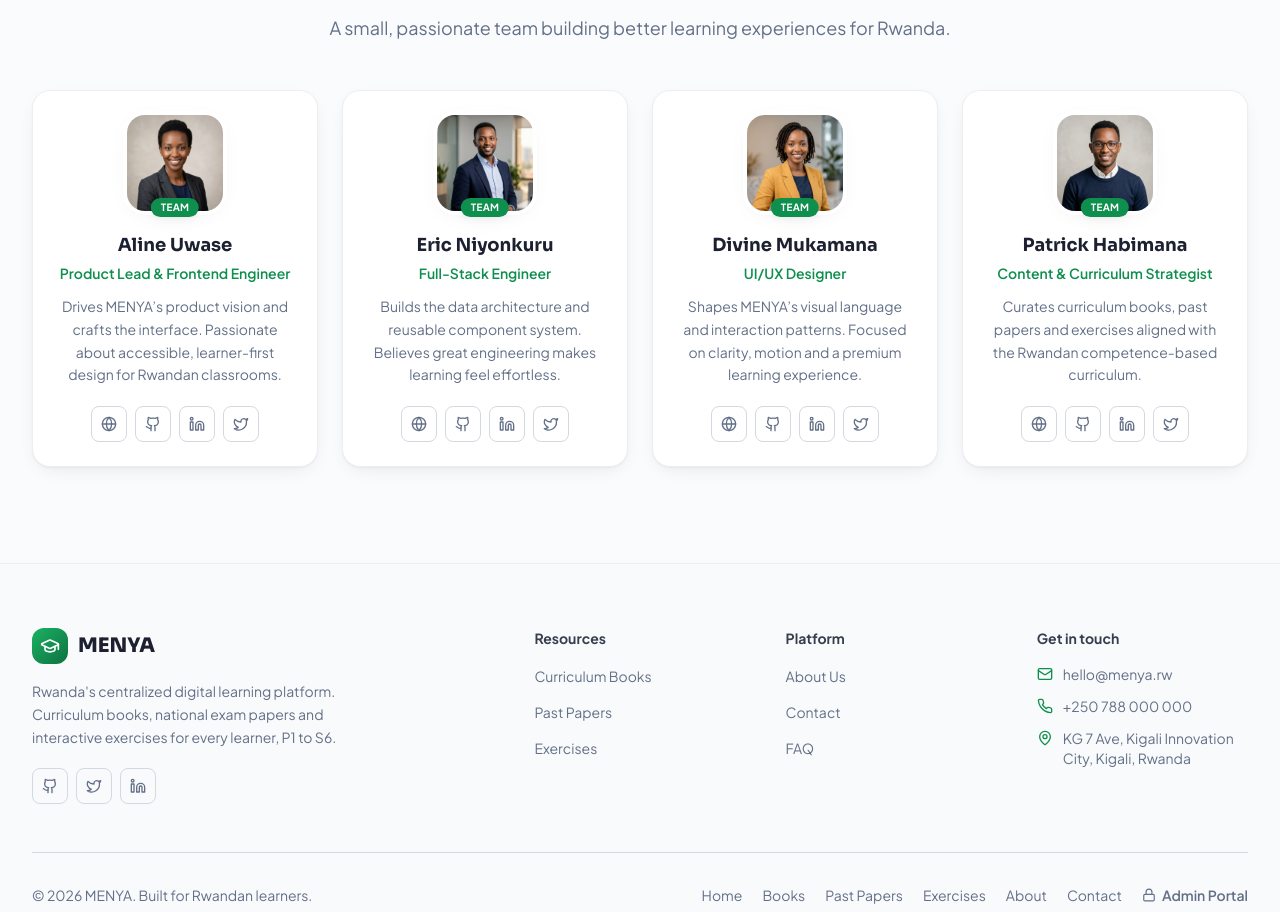
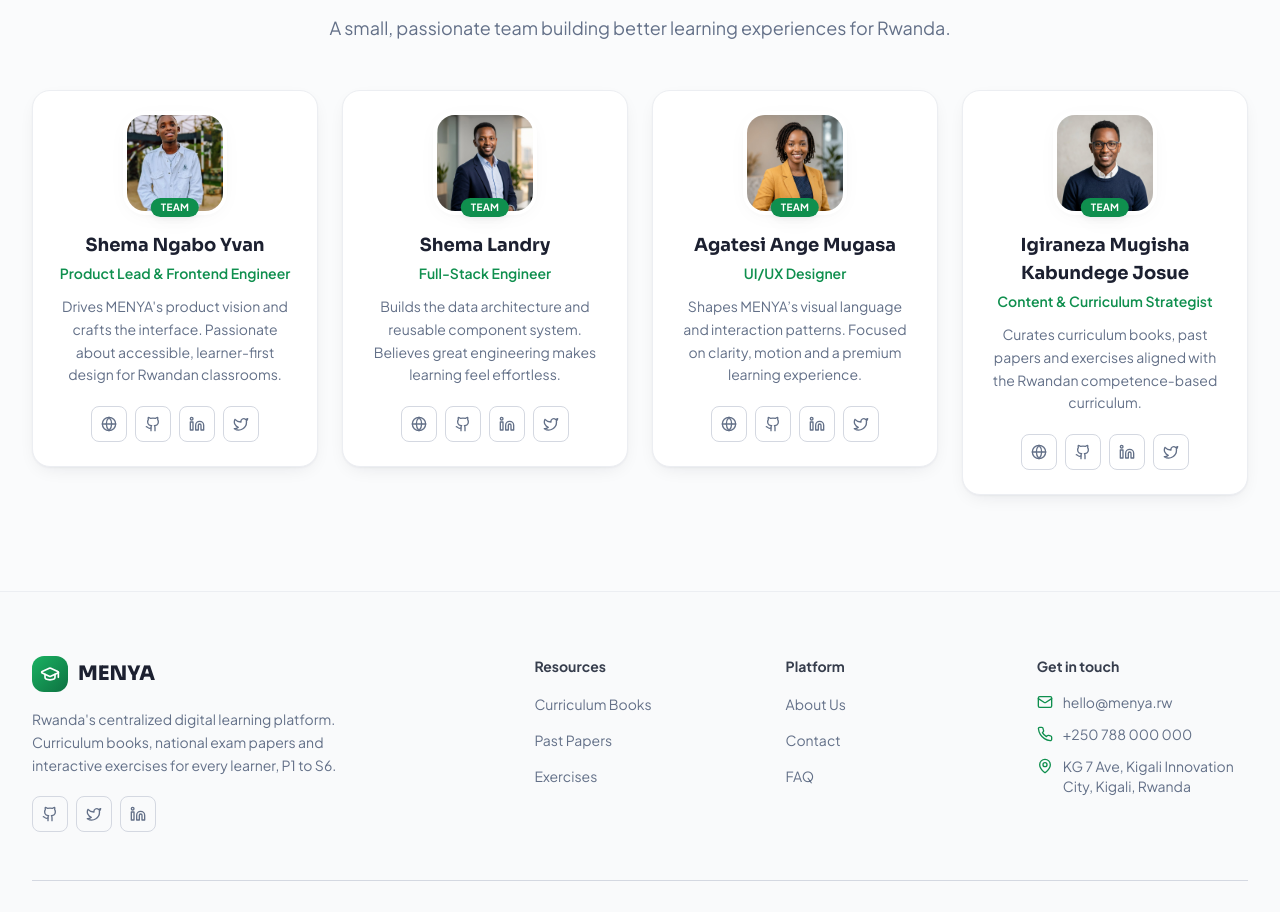
Before and after one commit to SHEMA-YVAN/Menya.com, a Vue app: page /about in a window 1280 px wide. Shown: the part 2976-3888 px from the top of the page. Built offline with nearby package versions, Linux system fonts and the light colour scheme; no server answers.

Commit message:
added team members data

```diff
--- a/src/data/team.js
+++ b/src/data/team.js
@@ -3,13 +3,13 @@
 export const team = [
   {
     id: 't1',
-    name: 'Aline Uwase',
+    name: 'Shema Ngabo Yvan',
     role: 'Product Lead & Frontend Engineer',
-    bio: 'Drives MENYA\u2019s product vision and crafts the interface. Passionate about accessible, learner-first design for Rwandan classrooms.',
+    bio: 'Drives MENYA\'s product vision and crafts the interface. Passionate about accessible, learner-first design for Rwandan classrooms.',
     avatar: 1,
-    photo: '/team/aline.jpg',
+    photo: '/team/ngabo.png',
     socials: {
-      portfolio: 'https://example.com/aline',
+      portfolio: 'https://personal-portfolio-green-psi.vercel.app/',
       github: 'https://github.com/',
       linkedin: 'https://linkedin.com/',
       twitter: 'https://twitter.com/',
@@ -17,7 +17,7 @@
   },
   {
     id: 't2',
-    name: 'Eric Niyonkuru',
+    name: 'Shema Landry',
     role: 'Full-Stack Engineer',
     bio: 'Builds the data architecture and reusable component system. Believes great engineering makes learning feel effortless.',
     avatar: 2,
@@ -31,7 +31,7 @@
   },
   {
     id: 't3',
-    name: 'Divine Mukamana',
+    name: 'Agatesi Ange Mugasa',
     role: 'UI/UX Designer',
     bio: 'Shapes MENYA\u2019s visual language and interaction patterns. Focused on clarity, motion and a premium learning experience.',
     avatar: 3,
@@ -45,7 +45,7 @@
   },
   {
     id: 't4',
-    name: 'Patrick Habimana',
+    name: 'Igiraneza Mugisha Kabundege Josue ',
     role: 'Content & Curriculum Strategist',
     bio: 'Curates curriculum books, past papers and exercises aligned with the Rwandan competence-based curriculum.',
     avatar: 4,
```
Also changed, not shown: public/team/ngabo.png (added).
